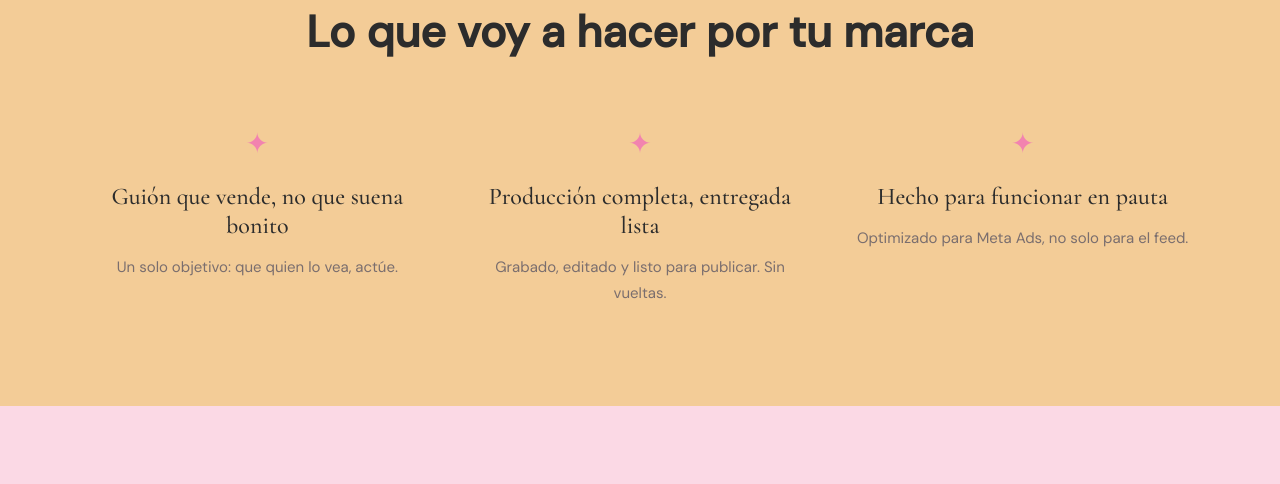
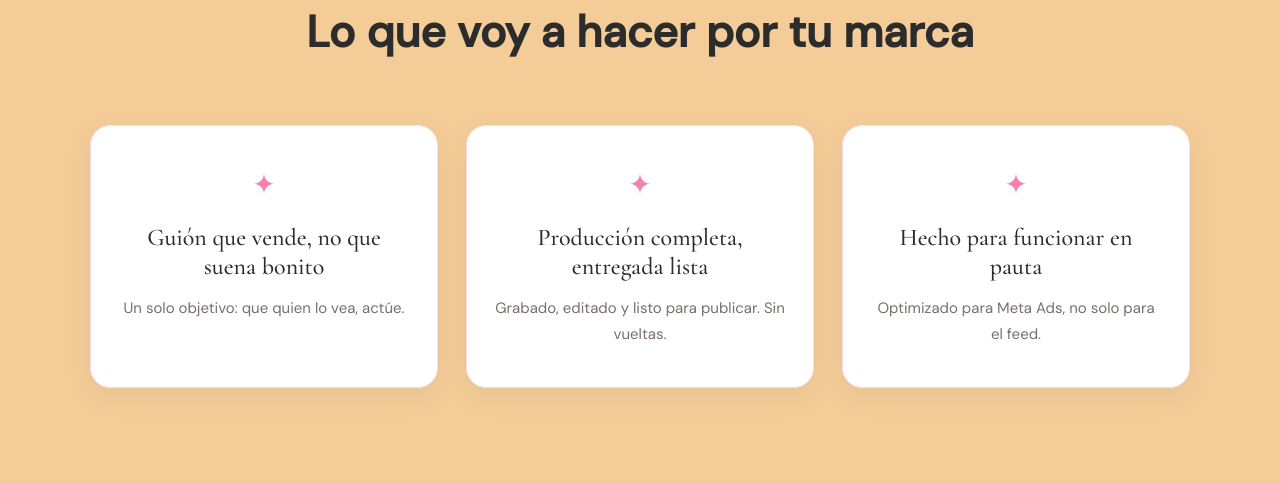
Before and after one commit to maximavisibildiad/Daniela-UGC, a plain HTML site: page index.html in a window 1280 px wide. Shown: the part 1838-2322 px from the top of the page. Drawn offline with nearby package versions, Linux system fonts and the light colour scheme; a web font is replaced by a local one.

Commit message:
Add files via upload

```diff
--- a/index.html
+++ b/index.html
@@ -197,18 +197,24 @@
     .valor-grid {
       display: grid;
       grid-template-columns: repeat(3, 1fr);
-      gap: 48px;
+      gap: 28px;
       max-width: 1100px;
       margin: 0 auto;
     }
 
     .valor-card {
       text-align: center;
+      background: var(--white);
+      border: 1.5px solid var(--rose-pale);
+      border-radius: 20px;
+      padding: 40px 28px;
+      box-shadow: 0 8px 30px rgba(44,44,44,0.06);
       opacity: 0;
       transform: translateY(28px);
-      transition: opacity 0.6s ease, transform 0.6s ease;
+      transition: opacity 0.6s ease, transform 0.6s ease, box-shadow 0.3s ease;
     }
     .valor-card.visible { opacity: 1; transform: translateY(0); }
+    .valor-card:hover { transform: translateY(-4px); box-shadow: 0 14px 40px rgba(44,44,44,0.1); }
     .valor-card:nth-child(2) { transition-delay: 0.15s; }
     .valor-card:nth-child(3) { transition-delay: 0.3s; }
 
@@ -841,7 +847,7 @@
 
       #valor { padding: 72px 24px; }
       .section-title { font-size: 34px; }
-      .valor-grid { grid-template-columns: 1fr; gap: 36px; }
+      .valor-grid { grid-template-columns: 1fr; gap: 20px; }
 
       #sobre { padding: 72px 24px; }
       .sobre-inner { flex-direction: column; gap: 40px; }
```
